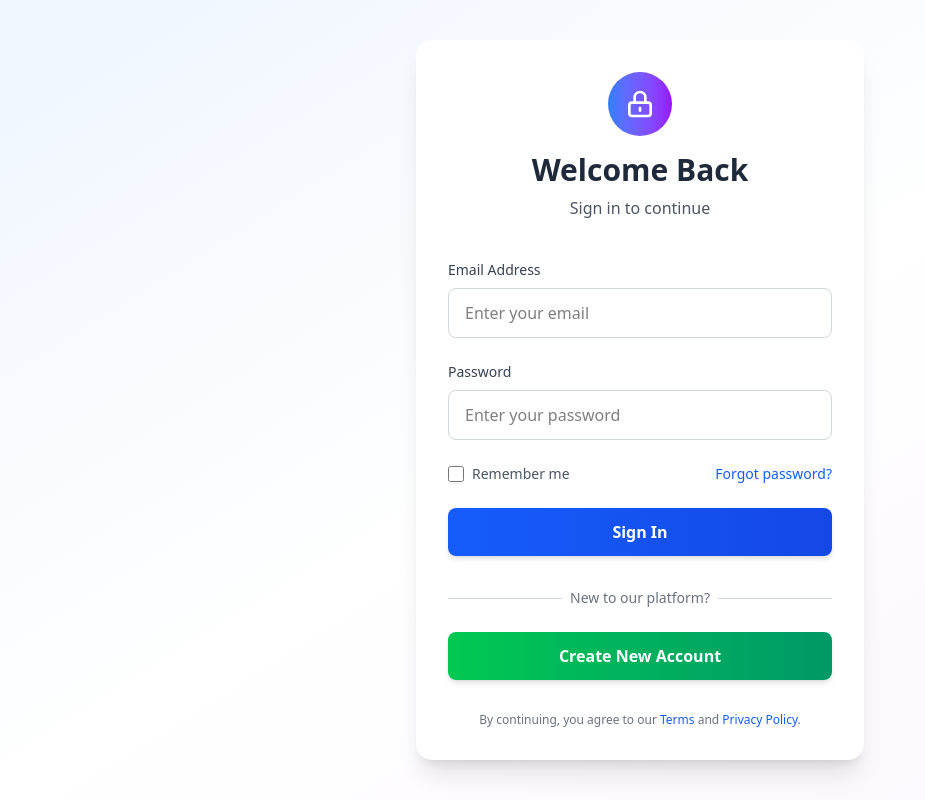
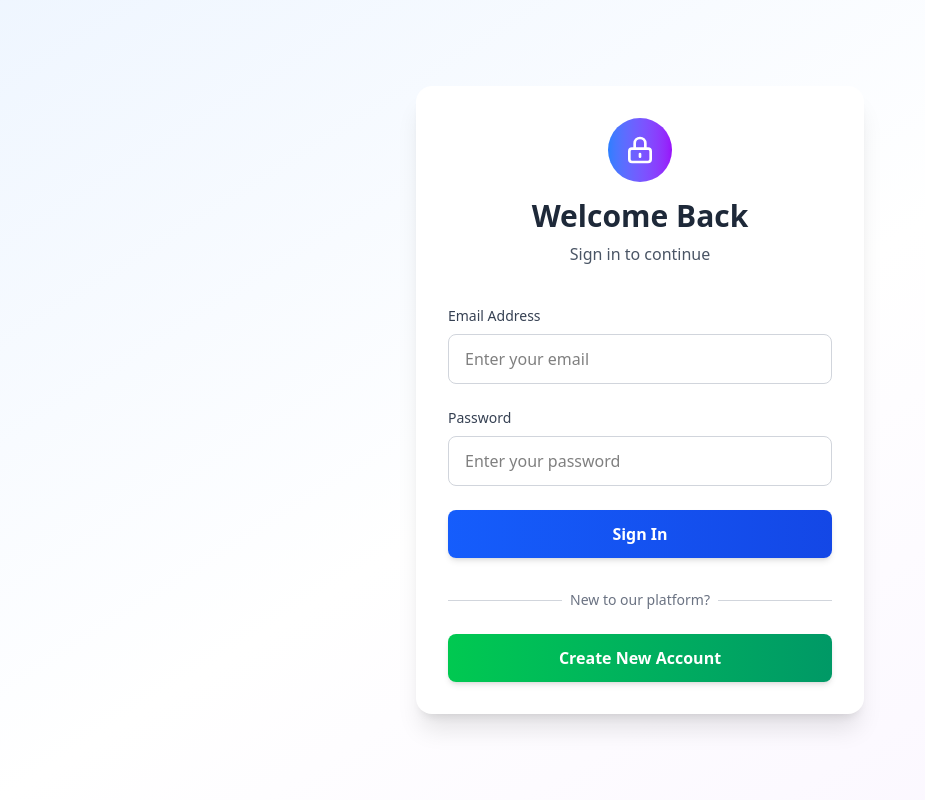
Before and after one commit to RinaldoEB/ToDobotList, a React (Vite) app in the folder ToDobotList-FE/: page /login in a window 1280 px wide. Shown: the whole page, without its empty margins (0-925 px from the left). Built offline with nearby package versions, Linux system fonts and the light colour scheme.

Commit message:
logic token expired and delete beberapa element UI

```diff
--- a/ToDobotList-FE/src/App.jsx
+++ b/ToDobotList-FE/src/App.jsx
@@ -29,12 +29,19 @@ function App() {
         },
       })
       const data = await response.json();
+
+      if(response.status === 401 || response.status === 403) {
+        localStorage.removeItem("name")
+        localStorage.removeItem("token")
+        useNavigate("/")
+      }
       setNote(data.data)
     } catch (error) {
       console.error("Error fetching notes:", error)
     } finally {
       setIsLoading(false)
     }
+
   }
 
   const handleAddNote = async (e) => {
--- a/ToDobotList-FE/src/pages/login.jsx
+++ b/ToDobotList-FE/src/pages/login.jsx
@@ -169,22 +169,6 @@ const LoginPage = () => {
                                 />
                             </div>
 
-                            <div className="flex items-center justify-between">
-                                <div className="flex items-center">
-                                    <input
-                                        type="checkbox"
-                                        id="remember"
-                                        className="h-4 w-4 text-blue-600 rounded focus:ring-blue-500 border-gray-300"
-                                    />
-                                    <label htmlFor="remember" className="ml-2 text-sm text-gray-600">
-                                        Remember me
-                                    </label>
-                                </div>
-                                <a href="" className="text-sm text-blue-600 hover:text-blue-800">
-                                    Forgot password?
-                                </a>
-                            </div>
-
                             <button
                                 type="submit"
                                 disabled={isLoading}
@@ -223,11 +207,6 @@ const LoginPage = () => {
                             >
                                 Create New Account
                             </button>
-                        </div>
-
-                        {/* Terms */}
-                        <div className="mt-8 text-center text-xs text-gray-500">
-                            <p>By continuing, you agree to our <a href="#" className="text-blue-600 hover:underline">Terms</a> and <a href="#" className="text-blue-600 hover:underline">Privacy Policy</a>.</p>
                         </div>
                     </div>
                 </div>
```
